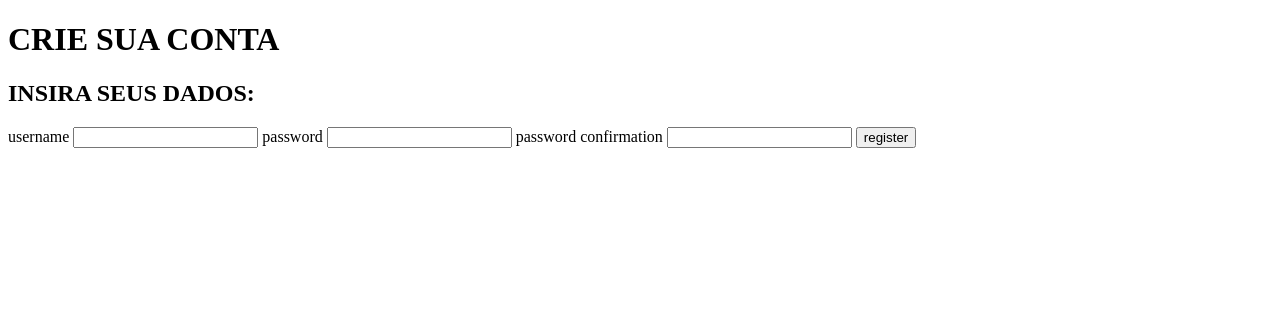
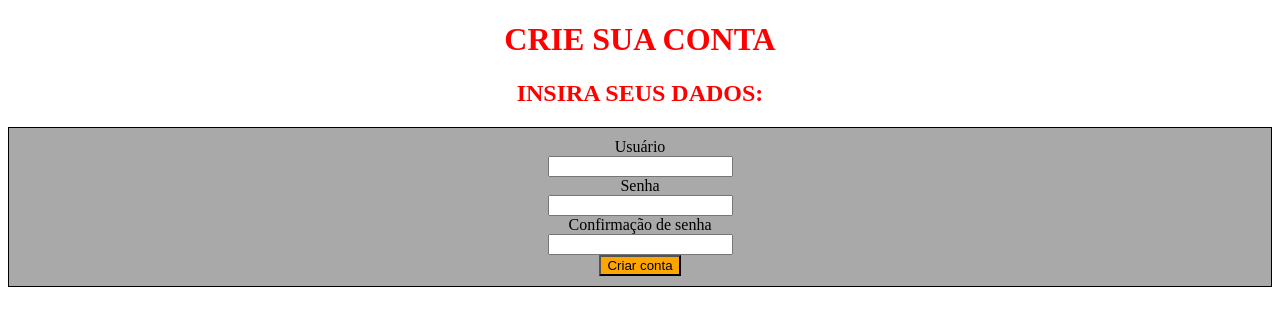
Before and after one commit to jabolobom/Sternpinter, a Flask app: page /newaccount in a window 1280 px wide. Shown: the top 326 px of the page. Run offline with Flask 3, Linux system fonts and the light colour scheme.

Commit message:
começo do css, layout basico homepage, newaccount

```diff
--- a/sitePy/forms.py
+++ b/sitePy/forms.py
@@ -5,16 +5,16 @@ from sitePy.models import Usuarios
 
 #formularios são controlados por classes
 class form_login(FlaskForm):
-    username = StringField("username", validators=[DataRequired()]) # hard coding os formularios no back-end
-    passw = PasswordField("password", validators=[DataRequired()])
-    confirmButton = SubmitField("login") # submit field também é colocado no back-end
+    username = StringField("Usuário", validators=[DataRequired()]) # hard coding os formularios no back-end
+    passw = PasswordField("Senha", validators=[DataRequired()])
+    confirmButton = SubmitField("Login") # submit field também é colocado no back-end
 
 class form_newaccount(FlaskForm):
-    username = StringField("username", validators=[DataRequired()])
-    passw = PasswordField("password", validators=[DataRequired()])
-    confirmation_passw = PasswordField("password confirmation", validators=[DataRequired(), EqualTo("passw")])
+    username = StringField("Usuário", validators=[DataRequired()])
+    passw = PasswordField("Senha", validators=[DataRequired()])
+    confirmation_passw = PasswordField("Confirmação de senha", validators=[DataRequired(), EqualTo("passw")])
     # checa se é igual a senha
-    confirmButton = SubmitField("register")
+    confirmButton = SubmitField("Criar conta", render_kw={"class": "confirm-btn"})
 
     # função simples pra checar se o usuário já existe, query de sql
     def validate_username(self, username):
@@ -25,4 +25,4 @@ class form_newaccount(FlaskForm):
 
 class Uploader(FlaskForm):
     imagem = FileField(label="nova imagem", validators=[DataRequired()])
-    confirmButton = SubmitField("upload")
+    confirmButton = SubmitField("Upload")
--- a/sitePy/static/css/newaccount.css
+++ b/sitePy/static/css/newaccount.css
@@ -0,0 +1,41 @@
+        h1 {
+            text-align: center;
+            color: red;
+        }
+
+         h2{
+             text-align: center;
+             color: red;
+         }
+
+        .confirm-btn {
+            background-color: orange;
+        }
+
+        .box {
+            height: 80%;
+            background-color: darkgray;
+            border: 1px solid black;
+            display: flex;
+            flex-direction: column;
+            justify-content: center;
+            align-items: center;
+            text-align: center;
+            padding: 10px;
+        }
+
+        .box form{
+            display: flex;
+            flex-direction: column;
+            align-items: center;
+            width: 100%;
+        }
+
+        .box button{
+            width: 25%;
+        }
+
+        .box h2{
+            color: black;
+            margin-bottom: 20px;
+        }
--- a/sitePy/templates/newaccount.html
+++ b/sitePy/templates/newaccount.html
@@ -3,10 +3,13 @@
 <head>
     <meta charset="UTF-8">
     <title>NEW ACCOUNT</title>
-
+    <link rel="stylesheet" href="{{ url_for('static', filename='css/newaccount.css') }}">
+</head>
+<body>
     <h1>CRIE SUA CONTA</h1>
     <h2>INSIRA SEUS DADOS: </h2>
 
+    <div class="box">
     <form method="POST">
     {{ form.csrf_token }}
 
@@ -20,10 +23,9 @@
         {{ form.confirmation_passw() }}
 
         {{ form.confirmButton() }}
+        </div>
+    </form>
+</body>
 
-    </form>
-</head>
-<body>
 
-</body>
 </html>
```
Also changed, not shown: sitePy/static/css/home.css (+44 -0 lines), sitePy/templates/home.html (+10 -6 lines).
